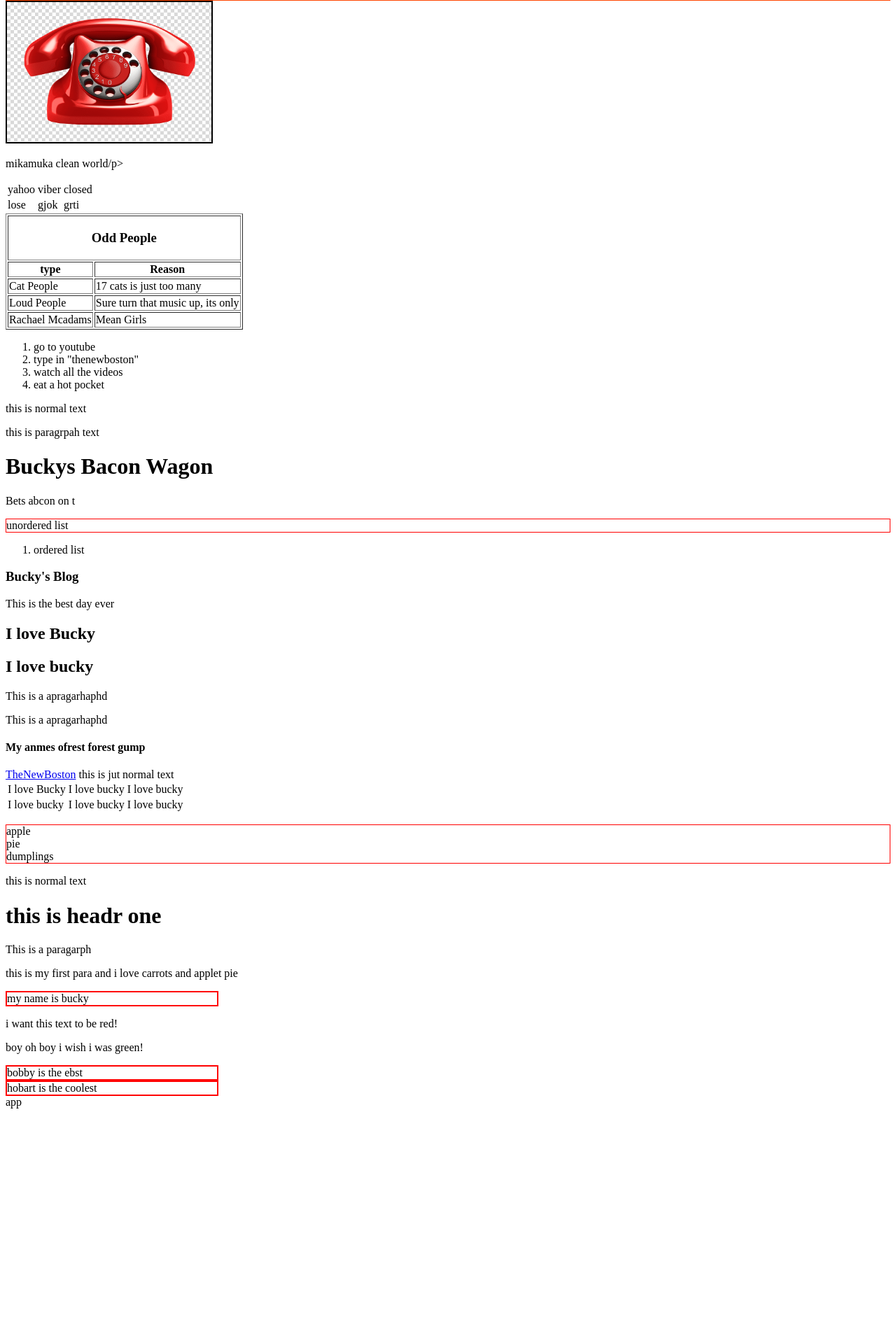
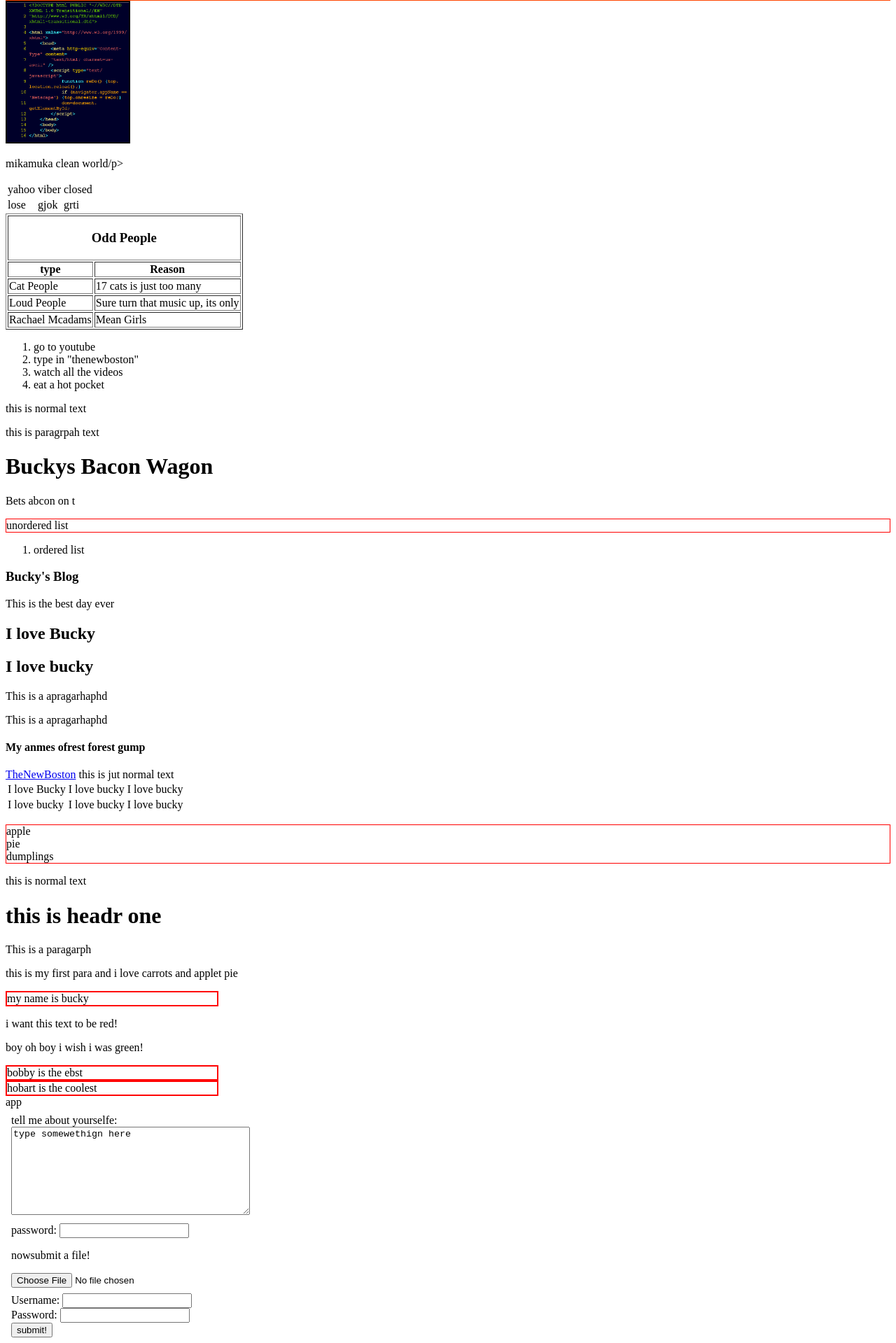
Before and after one commit to GorQeri/arajinGorc, an Angular app: page / in a window 1280 px wide. Shown: the part 166-2085 px from the top of the page at 70% size. Before the commit the page ends 1758 px from the top, so only its background shows below. Built offline with nearby package versions, Linux system fonts and the light colour scheme.

Commit message:
inch vor ban

```diff
--- a/src/app/app.component.html
+++ b/src/app/app.component.html
@@ -9,10 +9,59 @@
     <a mat-button routerLink=".">Link</a>
   </div>
 
-  <a>lav ghoj tgas dfrt</a>
+  <a>monte carlo?</a>
 
 
   <app-xare-baner></app-xare-baner>
 
   <app-gori-component></app-gori-component>
 </div>
+<html>
+<head>
+    <style type="text/css">
+    </style>
+</head>
+<body>
+<form>
+tell me about yourselfe:
+<br/>
+<textarea name="bio" rows="8" cols="40">
+type somewethign here
+</textarea>
+</form>
+</body>
+</html>
+<body>
+<form>
+    password: <input type="password" name="pword"/>
+    <p>nowsubmit a file!</p>
+    <input type="file" name="buckysfile"/>
+</form>
+</body>
+
+<html>
+<head>
+    <style type="text/css">
+    </style>
+</head>
+<body>
+<form action="dosomething" method="post">
+    Username: <input type="text" name="username" />
+    <br />
+    Password: <input type="password" name="pass" />
+    <br />
+    <input type="submit" value="submit!">
+</form>
+
+<html>
+<head>
+</head>
+<body>
+
+<script type="text/javascript">
+     var bucky = 32;
+     document.write(bucky);
+</script>
+
+</body>
+</html>
--- a/src/app/xare-baner/xare-baner.component.html
+++ b/src/app/xare-baner/xare-baner.component.html
@@ -2,4 +2,4 @@
   <p>Xar@ baner@ sksuma stexic</p>
 </div>
 
-<img src="../../assets/heraxos.png" (click)="tarGoogle()">
+<img src=" ../../assets/gologolo.png" (click)="tarGoogle()">
```
Also changed, not shown: src/assets/gologolo.png (added).
